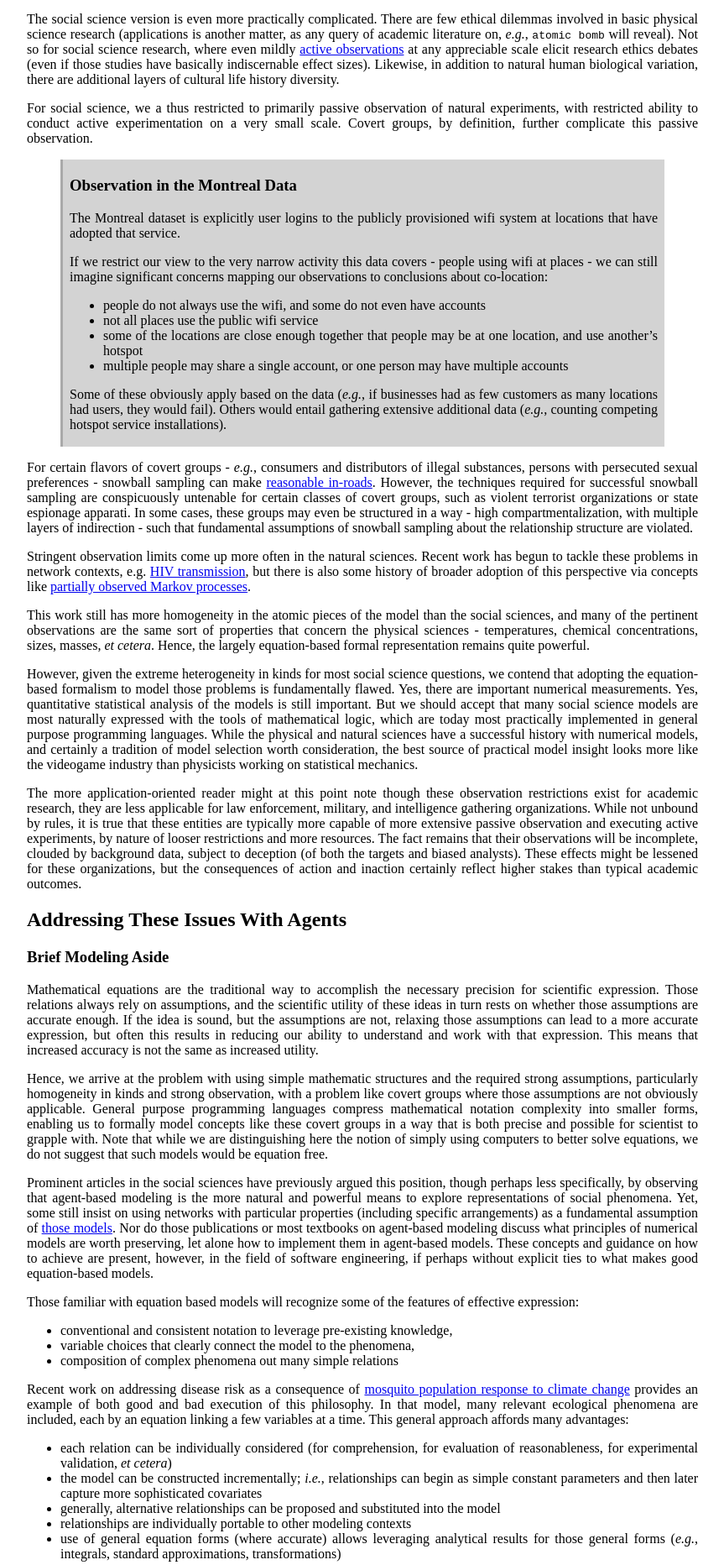
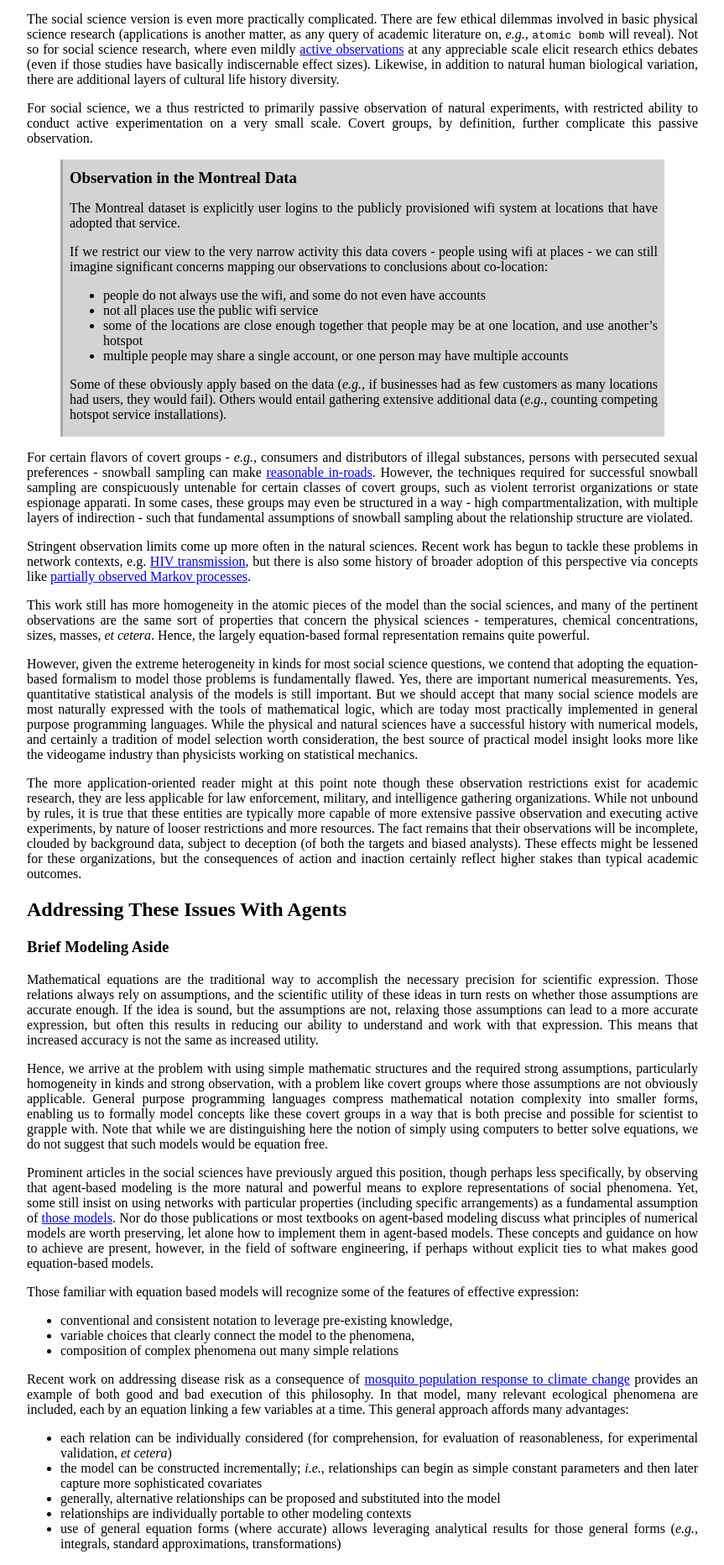
Before and after one commit to pearsonca/scala-commsim, a Jekyll site: the page built from index.md, in a window 1280 px wide. Shown: the part 3628-5492 px from the top of the page at 84% size, without its empty margins (208-1071 px from the left). Built offline with Jekyll 4.4.1, drawn with Linux system fonts in a browser that asks for light colours; formulas are drawn with MathJax 3.

Commit message:
more layout tweaks

```diff
--- a/css/site.css
+++ b/css/site.css
@@ -17,6 +17,13 @@
   padding-bottom: 0.1em;
 }
 
+.main blockquote h1:first-child,
+.main blockquote h2:first-child,
+.main blockquote h3:first-child {
+  margin-bottom: 0em;
+  margin-top: 0.5em;
+}
+
 .main .todo {
   background: red;
 }
```
